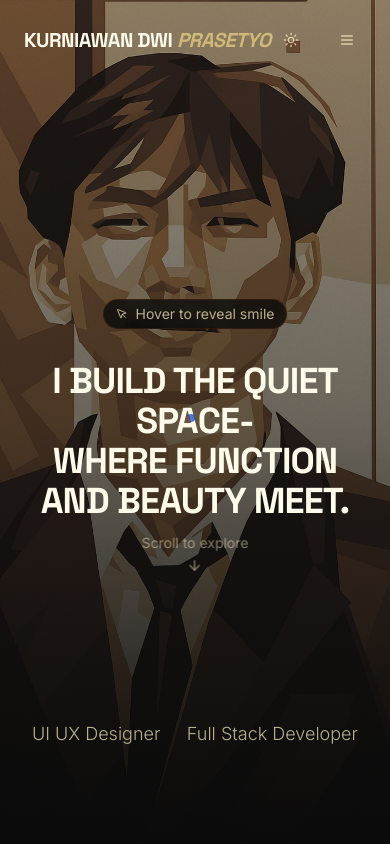
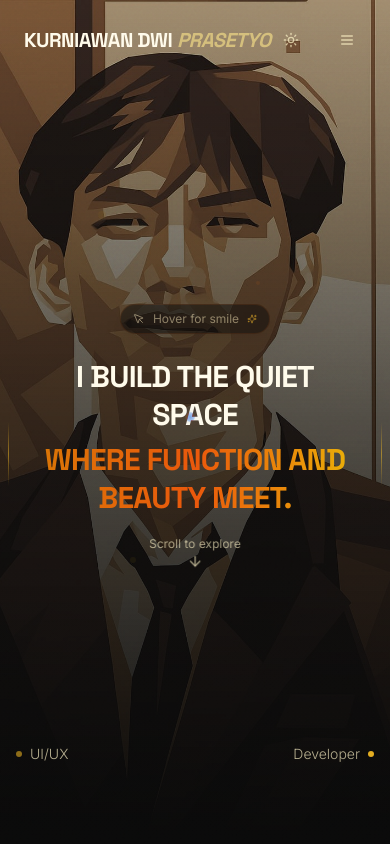
Before and after one commit to kdpras00/porto-website, a Next.js app: page / in a window 390 px wide. Shown: the top 844 px of the page. Built offline with nearby package versions, Linux system fonts and the light colour scheme.

Commit message:
Enhance hero section with improved animations, cursor, and responsive design
Co-authored-by: kdpras00 <kdpras00@gmail.com>

```diff
--- a/app/globals.css
+++ b/app/globals.css
@@ -95,6 +95,27 @@
 
   .font-sans {
     font-family: var(--font-inter);
+  }
+
+  /* Animation delay utilities */
+  .delay-100 {
+    animation-delay: 100ms;
+  }
+
+  .delay-300 {
+    animation-delay: 300ms;
+  }
+
+  .delay-500 {
+    animation-delay: 500ms;
+  }
+
+  .delay-700 {
+    animation-delay: 700ms;
+  }
+
+  .delay-1000 {
+    animation-delay: 1000ms;
   }
 }
 
@@ -292,12 +313,19 @@ html {
 
 .cursor-dot {
   position: fixed;
-  width: 8px;
-  height: 8px;
-  background-color: rgba(245, 158, 11, 0.8);
+  width: 10px;
+  height: 10px;
+  background: radial-gradient(circle, rgba(245, 158, 11, 0.9) 0%, rgba(245, 158, 11, 0.6) 50%, transparent 100%);
   border-radius: 50%;
   pointer-events: none;
   z-index: 9999;
   transform: translate(-50%, -50%);
   mix-blend-mode: difference;
+  box-shadow: 0 0 10px rgba(245, 158, 11, 0.3);
+  transition: all 0.2s ease-out;
 }
+
+.cursor-dot:hover {
+  transform: translate(-50%, -50%) scale(1.5);
+  box-shadow: 0 0 20px rgba(245, 158, 11, 0.5);
+}
--- a/components/sections/Hero.tsx
+++ b/components/sections/Hero.tsx
@@ -1,15 +1,16 @@
 "use client";
 
-import { ArrowDown, MousePointer } from 'lucide-react';
+import { ArrowDown, MousePointer, Sparkles } from 'lucide-react';
 import { useState, useRef, useEffect } from 'react';
 
 const Hero = () => {
     const [mousePosition, setMousePosition] = useState({ x: -999, y: -999 });
     const [isHovering, setIsHovering] = useState(false);
     const [hasInteracted, setHasInteracted] = useState(false);
+    const [isLoaded, setIsLoaded] = useState(false);
     const heroRef = useRef<HTMLDivElement>(null);
     const cursorDotRef = useRef<HTMLDivElement>(null);
-    const hoverSize = 250; // Size of the hover effect in pixels
+    const hoverSize = 300; // Increased size for better effect
 
     const handleMouseMove = (e: React.MouseEvent<HTMLDivElement>) => {
         if (heroRef.current) {
@@ -22,19 +23,33 @@ const Hero = () => {
         }
     };
 
-    // Custom cursor effect
+    // Custom cursor effect with improved performance
     useEffect(() => {
+        let animationFrameId: number;
+
         const handleGlobalMouseMove = (e: MouseEvent) => {
-            if (cursorDotRef.current) {
-                cursorDotRef.current.style.left = `${e.clientX}px`;
-                cursorDotRef.current.style.top = `${e.clientY}px`;
-            }
+            animationFrameId = requestAnimationFrame(() => {
+                if (cursorDotRef.current) {
+                    cursorDotRef.current.style.left = `${e.clientX}px`;
+                    cursorDotRef.current.style.top = `${e.clientY}px`;
+                }
+            });
         };
 
         document.addEventListener('mousemove', handleGlobalMouseMove);
+
         return () => {
             document.removeEventListener('mousemove', handleGlobalMouseMove);
+            if (animationFrameId) {
+                cancelAnimationFrame(animationFrameId);
+            }
         };
+    }, []);
+
+    // Set loaded state after component mounts
+    useEffect(() => {
+        const timer = setTimeout(() => setIsLoaded(true), 100);
+        return () => clearTimeout(timer);
     }, []);
 
     const scrollToSection = (sectionId: string) => {
@@ -53,71 +68,100 @@ const Hero = () => {
             onMouseEnter={() => setIsHovering(true)}
             onMouseLeave={() => setIsHovering(false)}
         >
-            {/* Custom cursor dot */}
-            <div ref={cursorDotRef} className="cursor-dot"></div>
+            {/* Custom cursor dot with improved styling */}
+            <div
+                ref={cursorDotRef}
+                className="cursor-dot transition-all duration-200 ease-out"
+                style={{
+                    transform: `translate(-50%, -50%) scale(${isHovering ? 1.5 : 1})`,
+                    opacity: isHovering ? 0.8 : 0.6
+                }}
+            />
 
-            {/* Background Image - First photo */}
+            {/* Background Image - First photo with improved positioning */}
             <div
-                className="absolute inset-0 z-0"
+                className="absolute inset-0 z-0 transition-opacity duration-1000 ease-out"
                 style={{
                     backgroundImage: `url('/seriously-face.jpeg')`,
                     backgroundSize: 'cover',
-                    backgroundPosition: 'center 20%',
-                    backgroundRepeat: 'no-repeat'
+                    backgroundPosition: 'center 25%',
+                    backgroundRepeat: 'no-repeat',
+                    opacity: isLoaded ? 1 : 0
                 }}
             />
 
-            {/* Hover effect - Second photo (using clip-path for perfect alignment) */}
+            {/* Hover effect - Second photo with improved clip-path */}
             <div
-                className="absolute inset-0 z-5"
+                className="absolute inset-0 z-5 transition-all duration-300 ease-out"
                 style={{
                     backgroundImage: `url('/smile-face.jpeg')`,
                     backgroundSize: 'cover',
-                    backgroundPosition: 'center 20%', // Harus sama dengan gambar utama
+                    backgroundPosition: 'center 25%',
                     backgroundRepeat: 'no-repeat',
                     clipPath: `circle(${isHovering ? hoverSize / 2 : 0}px at ${mousePosition.x}px ${mousePosition.y}px)`,
+                    opacity: isLoaded ? 1 : 0
                 }}
             />
 
-            {/* Overlay for text readability */}
-            <div className="absolute inset-0 bg-gradient-to-t from-[#0a0a0a] via-[#0a0a0a]/60 to-[#0a0a0a]/40 z-10"></div>
+            {/* Enhanced overlay with better gradient */}
+            <div className="absolute inset-0 bg-gradient-to-t from-[#0a0a0a] via-[#0a0a0a]/70 to-[#0a0a0a]/30 z-10"></div>
 
-            {/* Noise texture */}
-            <div className="absolute inset-0 bg-noise z-10 opacity-30"></div>
+            {/* Noise texture with improved opacity */}
+            <div className="absolute inset-0 bg-noise z-10 opacity-20"></div>
+
+            {/* Animated background particles */}
+            <div className="absolute inset-0 z-5 overflow-hidden">
+                <div className="absolute top-1/4 left-1/4 w-2 h-2 bg-amber-400/30 rounded-full animate-pulse"></div>
+                <div className="absolute top-1/3 right-1/3 w-1 h-1 bg-orange-400/40 rounded-full animate-pulse delay-1000"></div>
+                <div className="absolute bottom-1/3 left-1/3 w-1.5 h-1.5 bg-yellow-400/30 rounded-full animate-pulse delay-500"></div>
+            </div>
 
             <div className="max-w-7xl mx-auto w-full px-4 sm:px-6 lg:px-8 py-20 flex flex-col items-center justify-center relative z-20">
                 {/* Hero Content */}
                 <div className="w-full flex flex-col items-center justify-center text-center">
-                    {/* Hover instruction */}
+                    {/* Enhanced hover instruction */}
                     {!hasInteracted && (
-                        <div className="mb-8 flex items-center gap-2 text-sm text-amber-100/70 bg-[#0a0a0a]/80 px-3 py-1 rounded-full backdrop-blur-sm border border-amber-800/20">
-                            <MousePointer className="h-3 w-3" />
-                            <span>Hover to reveal smile</span>
+                        <div className="mb-6 sm:mb-8 flex items-center gap-2 text-xs sm:text-sm text-amber-100/80 bg-[#0a0a0a]/90 px-3 sm:px-4 py-1.5 sm:py-2 rounded-full backdrop-blur-md border border-amber-800/30 shadow-lg animate-pulse">
+                            <MousePointer className="h-3 w-3 sm:h-4 sm:w-4" />
+                            <span className="hidden sm:inline">Hover to reveal smile</span>
+                            <span className="sm:hidden">Hover for smile</span>
+                            <Sparkles className="h-2.5 w-2.5 sm:h-3 sm:w-3 text-amber-400" />
                         </div>
                     )}
 
-                    {/* Hero Text */}
-                    <h1 className="text-4xl md:text-6xl font-bold mb-6 tracking-tight text-amber-50">
-                        I BUILD THE QUIET SPACE-
-                        <br />
-                        WHERE FUNCTION AND BEAUTY MEET.
-                    </h1>
+                                {/* Enhanced Hero Text with better typography */}
+            <h1 className="text-3xl sm:text-4xl md:text-5xl lg:text-6xl xl:text-7xl font-bold mb-6 tracking-tight text-amber-50 leading-tight px-4">
+                <span className="block mb-2">I BUILD THE QUIET SPACE</span>
+                <span className="block text-gradient">WHERE FUNCTION AND BEAUTY MEET.</span>
+            </h1>
 
-                    {/* Scroll Indicator */}
-                    <div className="absolute bottom-12 left-1/2 transform -translate-x-1/2 text-sm opacity-70 flex flex-col items-center text-amber-100/70">
-                        <span>Scroll to explore</span>
-                        <ArrowDown className="h-4 w-4 mt-2 animate-bounce" />
+                    {/* Enhanced scroll indicator */}
+                    <div className="absolute bottom-12 sm:bottom-16 left-1/2 transform -translate-x-1/2 text-xs sm:text-sm opacity-80 flex flex-col items-center text-amber-100/80 group cursor-pointer hover:opacity-100 transition-opacity duration-300">
+                        <span className="mb-1 sm:mb-2 group-hover:text-amber-300 transition-colors duration-300">Scroll to explore</span>
+                        <ArrowDown className="h-4 w-4 sm:h-5 sm:w-5 animate-bounce group-hover:animate-pulse transition-all duration-300" />
                     </div>
                 </div>
             </div>
 
-            {/* Bottom Position Indicators */}
-            <div className="absolute bottom-24 left-8 md:left-24 text-lg md:text-xl font-light text-amber-100/70 z-20">
-                UI UX Designer
+            {/* Enhanced bottom position indicators */}
+            <div className="absolute bottom-20 sm:bottom-24 left-4 sm:left-8 md:left-24 text-sm sm:text-lg md:text-xl font-light text-amber-100/70 z-20 hover:text-amber-300 transition-colors duration-300 cursor-default">
+                <span className="flex items-center gap-2">
+                    <div className="w-1.5 h-1.5 sm:w-2 sm:h-2 bg-amber-400 rounded-full animate-pulse"></div>
+                    <span className="hidden sm:inline">UI UX Designer</span>
+                    <span className="sm:hidden">UI/UX</span>
+                </span>
             </div>
-            <div className="absolute bottom-24 right-8 md:right-24 text-lg md:text-xl font-light text-amber-100/70 z-20">
-                Full Stack Developer
+            <div className="absolute bottom-20 sm:bottom-24 right-4 sm:right-8 md:right-24 text-sm sm:text-lg md:text-xl font-light text-amber-100/70 z-20 hover:text-amber-300 transition-colors duration-300 cursor-default">
+                <span className="flex items-center gap-2">
+                    <span className="hidden sm:inline">Full Stack Developer</span>
+                    <span className="sm:hidden">Developer</span>
+                    <div className="w-1.5 h-1.5 sm:w-2 sm:h-2 bg-amber-400 rounded-full animate-pulse delay-500"></div>
+                </span>
             </div>
+
+            {/* Additional decorative elements */}
+            <div className="absolute top-1/2 left-2 sm:left-4 md:left-8 w-px h-16 sm:h-20 bg-gradient-to-b from-transparent via-amber-400/50 to-transparent z-20"></div>
+            <div className="absolute top-1/2 right-2 sm:right-4 md:right-8 w-px h-16 sm:h-20 bg-gradient-to-b from-transparent via-amber-400/50 to-transparent z-20"></div>
         </section>
     );
 };
```
